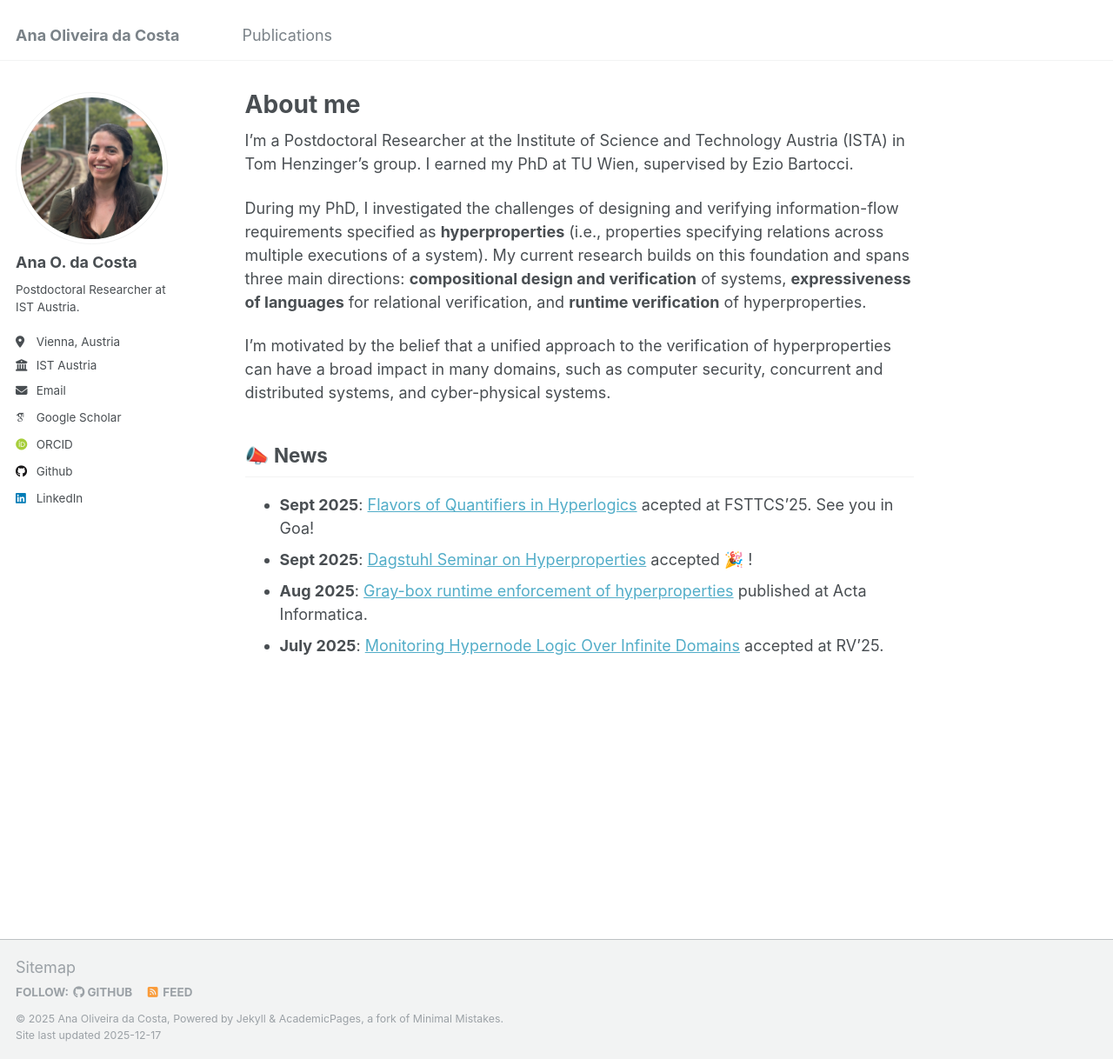
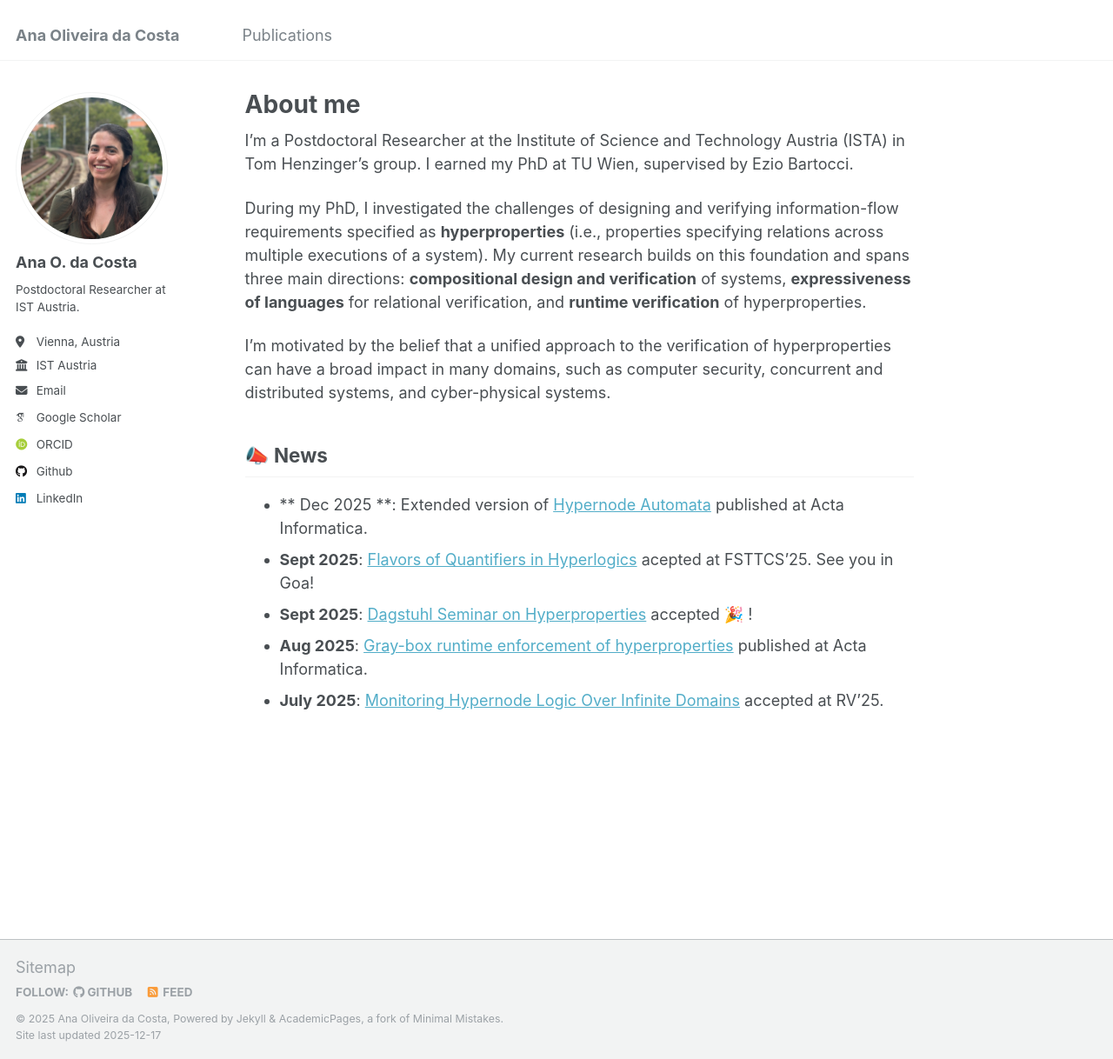
Before and after one commit to anaolicosta/anaolicosta.github.io, a Jekyll site: the page built from _pages/about.md, in a window 1280 px wide and 1218 px high. Shown: the whole window at 87% size. Built offline with Jekyll 4.4.1, drawn with Linux system fonts in a browser that asks for light colours; some web fonts are replaced.

Commit message:
Add papaper in news.

```diff
--- a/_pages/about.md
+++ b/_pages/about.md
@@ -16,7 +16,8 @@ I’m motivated by the belief that a unified approach to the verification of hyp
 
 
 ## 📣 News
-* **Sept 2025**: [Flavors of Quantifiers in Hyperlogics](https://arxiv.org/abs/2510.12298) acepted at FSTTCS'25. See you in Goa!
+* ** Dec 2025 **: Extended version of [Hypernode Automata](https://doi.org/10.4230/LIPIcs.FSTTCS.2025.20) published at Acta Informatica.
+* **Sept 2025**: [Flavors of Quantifiers in Hyperlogics](https://doi.org/10.4230/LIPIcs.FSTTCS.2025.20) acepted at FSTTCS'25. See you in Goa!
 * **Sept 2025**: [Dagstuhl Seminar on Hyperproperties](https://www.dagstuhl.de/en/seminars/seminar-calendar/seminar-details/27101) accepted 🎉 !
 * **Aug 2025**: [Gray-box runtime enforcement of hyperproperties](https://doi.org/10.1007/s00236-025-00502-1) published at Acta Informatica.
 * **July 2025**: [Monitoring Hypernode Logic Over Infinite Domains](https://doi.org/10.1007/978-3-032-05435-7_23) accepted at RV'25.
```
